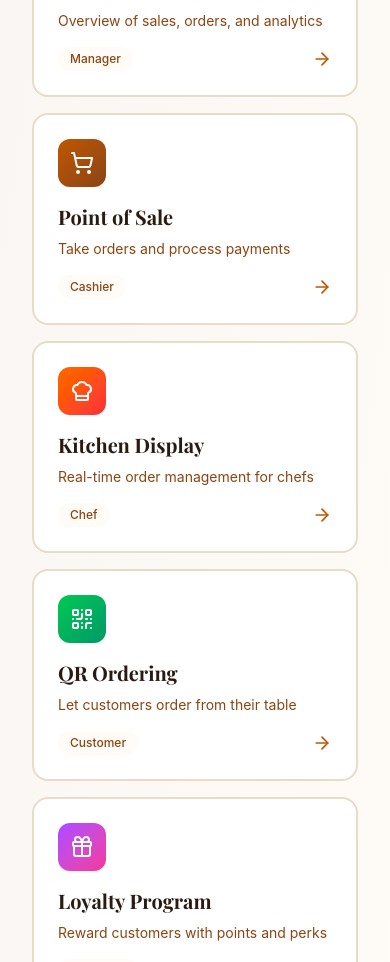
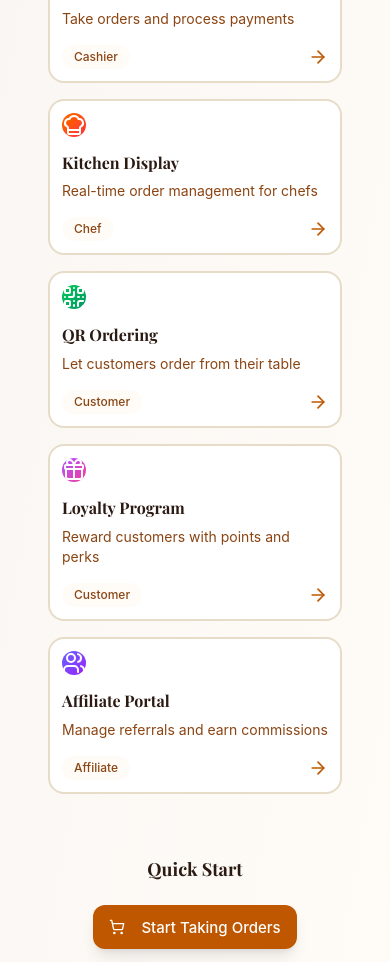
Before and after one commit to thakurtech/cofeeos, a Next.js app in the folder frontend/: page / in a window 390 px wide. Shown: the part 1027-1989 px from the top of the page. Built offline with nearby package versions, Linux system fonts and the light colour scheme.

Commit message:
Complete mobile responsive implementation

```diff
--- a/frontend/app/globals.css
+++ b/frontend/app/globals.css
@@ -194,3 +194,112 @@
     @apply bg-background text-foreground;
   }
 }
+/* ========================================
+   MOBILE RESPONSIVE - AUTO-APPLIES TO ALL PAGES
+   ======================================== */
+
+@layer utilities {
+  /* Responsive Typography - Auto-scaling */
+  @media (max-width: 640px) {
+    h1, .text-6xl, .text-5xl {
+      font-size: clamp(1.875rem, 5vw, 2.25rem) !important;
+      line-height: 1.2 !important;
+    }
+
+    h2, .text-4xl {
+      font-size: clamp(1.5rem, 4vw, 1.875rem) !important;
+      line-height: 1.3 !important;
+    }
+
+    h3, .text-3xl {
+      font-size: clamp(1.25rem, 3.5vw, 1.5rem) !important;
+      line-height: 1.3 !important;
+    }
+
+    .text-2xl { font-size: clamp(1.125rem, 3vw, 1.25rem) !important; }
+    .text-xl { font-size: 1rem !important; }
+    .text-lg { font-size: 0.938rem !important; }
+  }
+
+  /* Responsive Spacing - Reduces padding on mobile */
+  @media (max-width: 640px) {
+    .p-12, .p-10, .p-8 { padding: 1rem !important; }
+    .px-12, .px-10, .px-8 { padding-left: 1rem !important; padding-right: 1rem !important; }
+    .py-12, .py-10, .py-8 { padding-top: 1rem !important; padding-bottom: 1rem !important; }
+    .p-6 { padding: 0.75rem !important; }
+
+    .gap-12, .gap-10, .gap-8 { gap: 1rem !important; }
+    .gap-6 { gap: 0.75rem !important; }
+
+    .space-y-12 > * + *, .space-y-10 > * + *, .space-y-8 > * + * {
+      margin-top: 1rem !important;
+    }
+    .space-y-6 > * + * { margin-top: 0.75rem !important; }
+  }
+
+  /* Responsive Grids - Single column on mobile */
+  @media (max-width: 640px) {
+    [class*='grid-cols-2'],
+    [class*='grid-cols-3'],
+    [class*='grid-cols-4'],
+    [class*='grid-cols-5'],
+    [class*='grid-cols-6'] {
+      grid-template-columns: repeat(1, minmax(0, 1fr)) !important;
+    }
+  }
+
+  /* Tablet - 2 columns */
+  @media (min-width: 640px) and (max-width: 1024px) {
+    [class*='grid-cols-3'],
+    [class*='grid-cols-4'],
+    [class*='grid-cols-5'],
+    [class*='grid-cols-6'] {
+      grid-template-columns: repeat(2, minmax(0, 1fr)) !important;
+    }
+  }
+
+  /* Touch-Friendly Elements - 44px minimum */
+  @media (max-width: 768px) {
+    button, a[role='button'], input[type='button'], input[type='submit'] {
+      min-height: 44px !important;
+      padding-top: 0.75rem !important;
+      padding-bottom: 0.75rem !important;
+    }
+
+    input:not([type='checkbox']):not([type='radio']), select, textarea {
+      min-height: 44px !important;
+      font-size: 16px !important; /* Prevents iOS zoom */
+    }
+  }
+
+  /* Responsive Containers */
+  @media (max-width: 768px) {
+    .container, .max-w-7xl, .max-w-6xl, .max-w-5xl, .max-w-4xl {
+      padding-left: 1rem !important;
+      padding-right: 1rem !important;
+    }
+  }
+
+  /* Stack Flex Items on Mobile */
+  @media (max-width: 640px) {
+    .flex-row:not(.flex-row-mobile) {
+      flex-direction: column !important;
+    }
+  }
+
+  /* Responsive Icons */
+  @media (max-width: 640px) {
+    .w-12, .w-10, .w-8 { width: 1.5rem !important; }
+    .h-12, .h-10, .h-8 { height: 1.5rem !important; }
+    .w-14 { width: 3rem !important; }
+    .h-14 { height: 3rem !important; }
+  }
+
+  /* Responsive Borders/Shadows */
+  @media (max-width: 640px) {
+    .rounded-3xl, .rounded-2xl { border-radius: 1rem !important; }
+    .shadow-2xl, .shadow-xl {
+      box-shadow: 0 10px 25px -5px rgb(0 0 0 / 0.1) !important;
+    }
+  }
+}
```
